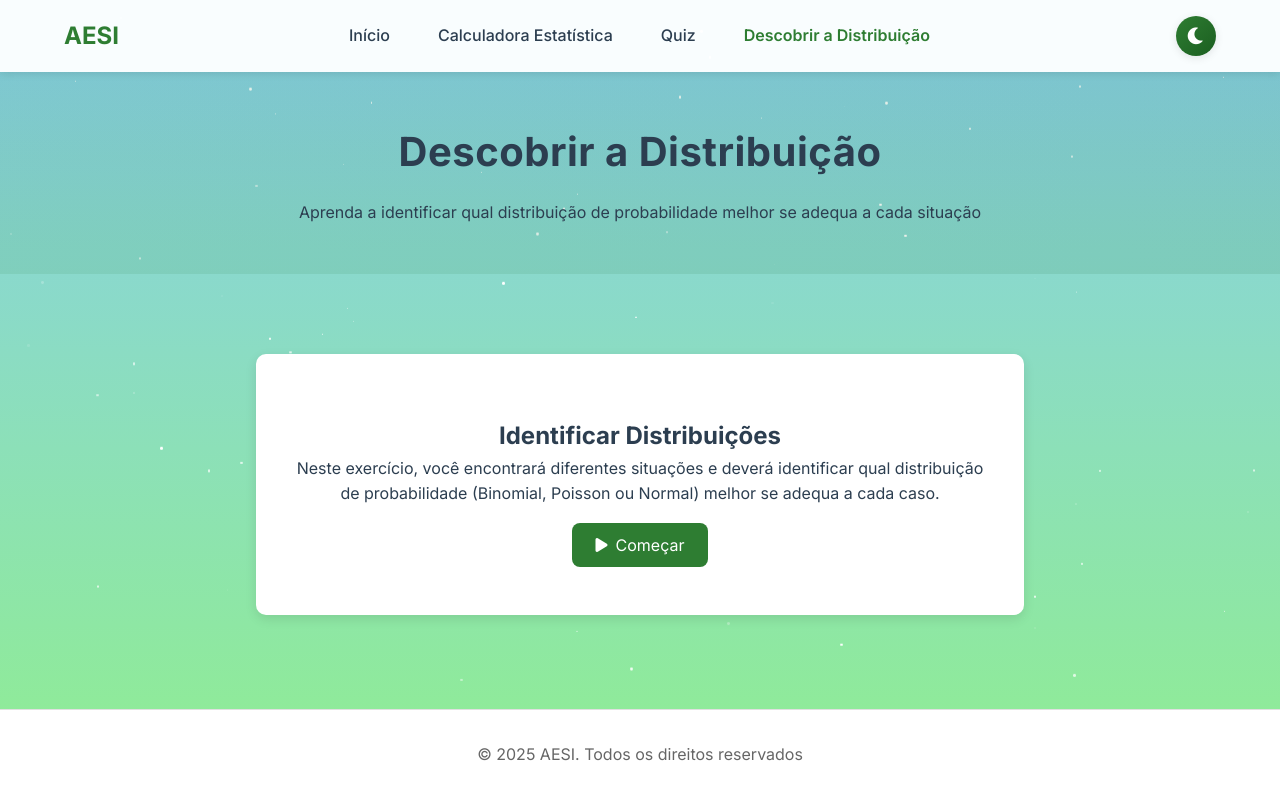
After one commit to Beelzebub2/aesi-website, a Flask app: page /probabilidade/descobrir in a window 1280 px wide. The commit adds this page. Run offline with Flask 3, Linux system fonts and the light colour scheme.

Commit message:
Add "Descobrir a Distribuição" feature: implement new quiz route, create associated templates, styles, and scripts; enhance translations for improved user experience.

```diff
--- a/app.py
+++ b/app.py
@@ -23,6 +23,12 @@ SUBJECTS = {
                 'name': 'quiz',
                 'route_name': 'quiz',
                 'icon': 'fa-brain'
+            },
+            {
+                'id': 'descobrir',
+                'name': 'descobrir',
+                'route_name': 'descobrir',
+                'icon': 'fa-magnifying-glass-chart'
             }
         ]
     }
@@ -154,6 +160,10 @@ def calculator():
 def quiz():
     return subject_feature('probabilidade', 'quiz')
 
+@app.route("/probabilidade/descobrir")
+def descobrir():
+    return subject_feature('probabilidade', 'descobrir')
+
 @app.errorhandler(404)
 def page_not_found(e):
     # Provide minimal translations for 404 page
--- /dev/null
+++ b/static/css/subjects/probabilidade/descobrir.css
@@ -0,0 +1,249 @@
+:root {
+    --success-color: #4bb543;
+    --success-bg-color: rgba(75, 181, 67, 0.1);
+    --error-color: #ff4444;
+    --error-bg-color: rgba(255, 68, 68, 0.1);
+    --input-bg: rgba(0, 0, 0, 0.05);
+    --border-radius: 8px;
+}
+
+[data-theme="dark"] {
+    --success-color: #4bb543;
+    --success-bg-color: rgba(75, 181, 67, 0.2);
+    --error-color: #ff6b6b;
+    --error-bg-color: rgba(255, 107, 107, 0.2);
+    --input-bg: rgba(255, 255, 255, 0.1);
+}
+
+/* Make the subject-container use flex to push the footer to the bottom */
+.subject-container {
+    display: flex;
+    flex-direction: column;
+    min-height: 100vh;
+}
+
+/* Improved styling for the subject hero section */
+.subject-hero {
+    padding: 3rem 0;
+    text-align: center;
+    background: linear-gradient(to right, rgba(46, 125, 50, 0.1), rgba(27, 94, 32, 0.1));
+    margin-bottom: 2rem;
+}
+
+.subject-hero h1 {
+    font-size: 2.5rem;
+    font-weight: 700;
+    color: var(--text-color);
+    margin-bottom: 1rem;
+    letter-spacing: 0.5px;
+}
+
+.quiz-container {
+    max-width: 800px;
+    margin: 2rem auto;
+    padding: 1rem;
+    flex: 1;
+}
+
+.quiz-content {
+    text-align: center;
+    height: 100%;
+}
+
+.quiz-section {
+    display: none;
+    padding: 2rem;
+    background-color: var(--card-bg);
+    border-radius: var(--card-radius);
+    box-shadow: 0 4px 12px var(--shadow-color);
+}
+
+.quiz-section.active {
+    display: block;
+}
+
+.quiz-content {
+    text-align: center;
+}
+
+.quiz-section .fa-3x {
+    color: var(--primary);
+    margin-bottom: 1.5rem;
+}
+
+.quiz-header {
+    display: flex;
+    justify-content: space-between;
+    align-items: center;
+    margin-bottom: 2rem;
+}
+
+.progress-container {
+    flex: 1;
+    margin-right: 2rem;
+}
+
+.progress-text {
+    margin-bottom: 0.5rem;
+    text-align: left;
+}
+
+.progress-bar {
+    width: 100%;
+    height: 8px;
+    background-color: var(--input-bg);
+    border-radius: var(--border-radius);
+    overflow: hidden;
+}
+
+.progress {
+    height: 100%;
+    background-color: var(--primary);
+    width: 0;
+    transition: width 0.3s ease;
+}
+
+.quiz-score {
+    font-weight: 600;
+    color: var(--primary-color);
+}
+
+.question-container {
+    margin: 2rem 0;
+}
+
+#question-text {
+    font-size: 1.2rem;
+    margin-bottom: 1.5rem;
+    line-height: 1.5;
+    text-align: left;
+}
+
+.options-container {
+    display: grid;
+    gap: 1rem;
+    margin: 2rem 0;
+}
+
+.quiz-option {
+    padding: 1rem;
+    border: 2px solid var(--border-color);
+    border-radius: var(--card-radius);
+    background-color: var(--card-bg);
+    cursor: pointer;
+    transition: all 0.3s ease;
+    text-align: left;
+    width: 100%;
+    font-size: 1rem;
+    color: var(--text-color);
+    font-family: inherit;
+}
+
+.quiz-option:hover:not(:disabled) {
+    background-color: var(--hover-bg);
+    transform: translateY(-2px);
+    border-color: var(--primary);
+}
+
+.quiz-option.correct {
+    border-color: var(--success);
+    background-color: var(--success-bg-color);
+}
+
+.quiz-option.incorrect {
+    border-color: var(--error);
+    background-color: var(--error-bg-color);
+}
+
+.quiz-feedback {
+    margin: 2rem 0;
+    padding: 1.5rem;
+    border-radius: var(--card-radius);
+    background-color: var(--card-bg);
+    border: 1px solid var(--border-color);
+}
+
+.feedback-icon {
+    font-size: 2rem;
+    margin-bottom: 1rem;
+}
+
+.feedback-icon.fa-check {
+    color: var(--success-color);
+}
+
+.feedback-icon.fa-times {
+    color: var(--error-color);
+}
+
+.quiz-feedback.hidden {
+    display: none;
+}
+
+.feedback-content {
+    margin-bottom: 1rem;
+}
+
+.results-content {
+    margin: 2rem 0;
+}
+
+.score-display {
+    font-size: 1.5rem;
+    font-weight: 600;
+    margin-bottom: 1rem;
+}
+
+.results-message {
+    margin: 1rem 0;
+}
+
+.btn {
+    padding: 0.75rem 1.5rem;
+    border: none;
+    border-radius: var(--border-radius);
+    font-size: 1rem;
+    cursor: pointer;
+    transition: all 0.3s ease;
+    display: inline-flex;
+    align-items: center;
+    justify-content: center;
+    gap: 0.5rem;
+    margin: 1rem 0;
+    font-family: inherit;
+}
+
+.btn-primary {
+    background-color: var(--primary);
+    color: white;
+}
+
+.btn-primary:hover {
+    filter: brightness(var(--button-hover-brightness));
+    transform: translateY(-2px);
+}
+
+/* Bottom navigation bar for the continue button */
+.bottom-nav {
+    position: sticky;
+    bottom: 0;
+    left: 0;
+    width: 100%;
+    background-color: var(--card-bg);
+    border-top: 1px solid var(--border-color);
+    padding: 1rem;
+    text-align: center;
+    z-index: 10;
+    margin-top: 1.5rem;
+}
+
+.bottom-nav .next-question {
+    display: none;
+}
+
+/* Style for the footer to make it stick at the bottom */
+.footer {
+    margin-top: auto;
+    width: 100%;
+    z-index: 5;
+}
--- /dev/null
+++ b/static/js/subjects/probabilidade/descobrir.js
@@ -0,0 +1,180 @@
+document.addEventListener('DOMContentLoaded', () => {
+    // Check for theme preference from localStorage
+    const savedTheme = localStorage.getItem('theme') || 'light';
+    document.documentElement.setAttribute('data-theme', savedTheme);
+
+    const quizContainer = document.querySelector('.quiz-container');
+    if (!quizContainer || !quizContainer.dataset.quizType) return;
+
+    const quizType = quizContainer.dataset.quizType;
+    let currentQuestions = [];
+    let currentQuestionIndex = 0;
+    let score = 0;
+
+    const startSection = document.getElementById('quiz-start');
+    const questionsSection = document.getElementById('quiz-questions');
+    const resultsSection = document.getElementById('quiz-results');
+    const questionText = document.getElementById('question-text');
+    const optionsContainer = document.getElementById('options-container'); const currentQuestionSpan = document.getElementById('current-question');
+    const totalQuestionsSpan = document.getElementById('total-questions');
+    const progressBar = document.querySelector('.progress');
+    const scoreDisplay = document.getElementById('score');
+    const finalScoreDisplay = document.getElementById('final-score');
+    const feedbackContainer = document.querySelector('.quiz-feedback');
+    const feedbackTitle = feedbackContainer.querySelector('h3');
+    const feedbackText = feedbackContainer.querySelector('p');
+    const nextButton = feedbackContainer.querySelector('.next-question');
+    const restartButton = document.getElementById('restart-quiz');
+    const resultsMessage = document.querySelector('.results-message');
+
+    function shuffleArray(array) {
+        for (let i = array.length - 1; i > 0; i--) {
+            const j = Math.floor(Math.random() * (i + 1));
+            [array[i], array[j]] = [array[j], array[i]];
+        }
+        return array;
+    } async function loadQuestions() {
+        try {
+            const response = await fetch(`/static/quizzes/${quizType}_distribuição.json`);
+            if (!response.ok) {
+                throw new Error(`Failed to fetch quiz data: ${response.status} ${response.statusText}`);
+            }
+            const data = await response.json();
+            console.log("Quiz data loaded:", data);
+
+            if (!data.questions || data.questions.length === 0) {
+                throw new Error("No questions found in quiz data");
+            }
+
+            return {
+                questions: shuffleArray(data.questions).slice(0, data.questionsPerSession || 10),
+                questionsPerSession: data.questionsPerSession || 10
+            };
+        } catch (error) {
+            console.error('Error loading quiz:', error);
+            alert('Erro ao carregar as questões do quiz. Por favor, tente novamente.');
+            return null;
+        }
+    }
+
+    function showQuestion(question) {
+        questionText.textContent = question.question;
+        optionsContainer.innerHTML = '';
+
+        question.options.forEach((option, index) => {
+            const button = document.createElement('button');
+            button.textContent = option;
+            button.classList.add('quiz-option');
+            button.addEventListener('click', () => checkAnswer(index));
+            optionsContainer.appendChild(button);
+        });
+
+        currentQuestionSpan.textContent = currentQuestionIndex + 1;
+        progressBar.style.width = `${((currentQuestionIndex + 1) / currentQuestions.length) * 100}%`;
+
+        // Hide the feedback container when showing a new question
+        feedbackContainer.classList.add('hidden');
+    } function checkAnswer(selectedIndex) {
+        const currentQuestion = currentQuestions[currentQuestionIndex];
+        const isCorrect = selectedIndex === currentQuestion.correctAnswer;
+
+        // Disable all option buttons
+        const options = optionsContainer.querySelectorAll('.quiz-option');
+        options.forEach(option => {
+            option.disabled = true;
+            option.classList.remove('correct', 'incorrect');
+        });
+
+        // Highlight correct and incorrect answers
+        options[currentQuestion.correctAnswer].classList.add('correct');
+        if (!isCorrect) {
+            options[selectedIndex].classList.add('incorrect');
+        }
+
+        // Update score and show feedback
+        const feedbackIcon = document.querySelector('.feedback-icon');
+        const nextButton = document.querySelector('.next-question');
+        nextButton.style.display = 'block';
+
+        if (isCorrect) {
+            score++;
+            scoreDisplay.textContent = score;
+            feedbackTitle.textContent = 'Correto!';
+            feedbackIcon.classList.remove('fa-times');
+            feedbackIcon.classList.add('fa-check');
+            feedbackIcon.style.color = 'var(--success)';
+        } else {
+            feedbackTitle.textContent = 'Incorreto';
+            feedbackIcon.classList.remove('fa-check');
+            feedbackIcon.classList.add('fa-times');
+            feedbackIcon.style.color = 'var(--error)';
+        }
+
+        feedbackText.textContent = currentQuestion.explanation;
+        feedbackContainer.classList.remove('hidden');
+    } function showResults() {
+        const percentage = Math.round((score / currentQuestions.length) * 100);
+        finalScoreDisplay.textContent = percentage;
+
+        let message = '';
+        let iconClass = '';
+
+        if (percentage === 100) {
+            message = 'Excelente! Você domina completamente a identificação das distribuições de probabilidade!';
+            iconClass = 'fa-trophy';
+        } else if (percentage >= 80) {
+            message = 'Muito bom! Você tem um ótimo entendimento das distribuições de probabilidade.';
+            iconClass = 'fa-star';
+        } else if (percentage >= 60) {
+            message = 'Bom trabalho! Continue praticando para melhorar sua compreensão.';
+            iconClass = 'fa-thumbs-up';
+        } else {
+            message = 'Continue praticando! Reveja os conceitos básicos de cada distribuição.';
+            iconClass = 'fa-book';
+        }
+
+        resultsMessage.textContent = message;
+
+        // Update the results icon based on score
+        const resultIcon = document.querySelector('#quiz-results .fa-3x');
+        if (resultIcon) {
+            resultIcon.className = `fas ${iconClass} fa-3x`;
+        }
+
+        questionsSection.classList.remove('active');
+        resultsSection.classList.add('active');
+    } async function startQuiz() {
+        const quizData = await loadQuestions();
+        if (!quizData) return;
+
+        currentQuestions = quizData.questions;
+        currentQuestionIndex = 0;
+        score = 0;
+        scoreDisplay.textContent = '0';
+        totalQuestionsSpan.textContent = currentQuestions.length;
+
+        startSection.classList.remove('active');
+        resultsSection.classList.remove('active');
+        questionsSection.classList.add('active');
+        feedbackContainer.classList.add('hidden');
+
+        // Hide the next button at the start
+        document.querySelector('.next-question').style.display = 'none';
+
+        showQuestion(currentQuestions[0]);
+    }
+
+    function nextQuestion() {
+        feedbackContainer.classList.add('hidden');
+        currentQuestionIndex++;
+
+        if (currentQuestionIndex < currentQuestions.length) {
+            showQuestion(currentQuestions[currentQuestionIndex]);
+        } else {
+            showResults();
+        }
+    }    // Event Listeners
+    document.getElementById('start-quiz').addEventListener('click', startQuiz);
+    document.querySelector('.next-question').addEventListener('click', nextQuestion);
+    restartButton.addEventListener('click', startQuiz);
+});
--- /dev/null
+++ b/templates/subjects/probabilidade/descobrir.html
@@ -0,0 +1,100 @@
+{% extends "base.html" %}
+
+{% block title %}{{ title }}{% endblock %}
+{% block description %}Aprenda a identificar qual distribuição de probabilidade melhor se adequa a cada situação{%
+endblock %}
+
+{% block extra_css %}
+<link rel="stylesheet" href="{{ url_for('static', filename='css/general/homepage.css') }}">
+<link rel="stylesheet" href="{{ url_for('static', filename='css/subjects/probabilidade/descobrir.css') }}">
+{% endblock %}
+
+{% block extra_js %}
+<script src="{{ url_for('static', filename='js/subjects/probabilidade/descobrir.js') }}" defer></script>
+{% endblock %}
+
+{% block container_class %}subject-container{% endblock %}
+
+{% block nav_links %}
+<ul class="nav-links">
+    <li><a href="{{ url_for('subject_home', subject=subject_id) }}">Início</a></li> {% for feature in
+    subjects[subject_id].features %}
+    <li>
+        <a href="{{ url_for('subject_feature', subject=subject_id, feature=feature.id) }}" {% if feature_id==feature.id
+            %}class="active" aria-current="page" {% endif %}>
+            {{ translations.subject.pages[feature.name].title }}
+        </a>
+    </li>
+    {% endfor %}
+</ul>
+{% endblock %}
+
+{% block hero %}
+<section class="subject-hero">
+    <div class="container">
+        <h1>{{ translations.page.title }}</h1>
+        <p>{{ translations.page.description }}</p>
+    </div>
+</section>
+{% endblock %}
+
+{% block content %}
+<div class="quiz-container" data-quiz-type="descobrir">
+    <div class="quiz-content">
+        <div id="quiz-start" class="quiz-section active">
+            <i class="fas fa-magnifying-glass-chart fa-3x"></i>
+            <h2>{{ translations.page.start.title }}</h2>
+            <p>{{ translations.page.start.description }}</p>
+            <button id="start-quiz" class="btn btn-primary">
+                <i class="fas fa-play"></i>
+                {{ translations.page.start.button }}
+            </button>
+        </div>
+
+        <div id="quiz-questions" class="quiz-section">
+            <div class="quiz-header">
+                <div class="progress-container">
+                    <div class="progress-text">Questão <span id="current-question">0</span> de <span
+                            id="total-questions">0</span></div>
+                    <div class="progress-bar">
+                        <div class="progress" id="quiz-progress"></div>
+                    </div>
+                </div>
+                <div class="quiz-score">Pontuação: <span id="score">0</span></div>
+            </div>
+
+            <div class="question-container">
+                <p id="question-text"></p>
+                <div id="options-container" class="options-container"></div>
+            </div>
+            <div class="quiz-feedback hidden">
+                <div class="feedback-content">
+                    <i class="fas fa-check feedback-icon"></i>
+                    <h3></h3>
+                    <p></p>
+                </div>
+            </div>
+            <div class="bottom-nav">
+                <button class="btn btn-primary next-question">
+                    <i class="fas fa-arrow-right"></i>
+                    {{ translations.page.buttons.next }}
+                </button>
+            </div>
+        </div>
+        <div id="quiz-results" class="quiz-section">
+            <i class="fas fa-chart-pie fa-3x"></i>
+            <h2>{{ translations.page.results.title }}</h2>
+            <div class="results-content">
+                <div class="score-display">
+                    <p>{{ translations.page.results.score }}: <span id="final-score">0</span>%</p>
+                </div>
+                <div class="results-message"></div>
+            </div>
+            <button id="restart-quiz" class="btn btn-primary">
+                <i class="fas fa-redo"></i>
+                {{ translations.page.buttons.restart }}
+            </button>
+        </div>
+    </div>
+</div>
+{% endblock %}
```
Also changed, not shown: static/quizzes/descobrir_distribuição.json (+117 -0 lines), templates/subjects/probabilidade/index.html (+6 -2 lines), translations/pt_PT.json (+17 -0 lines).
